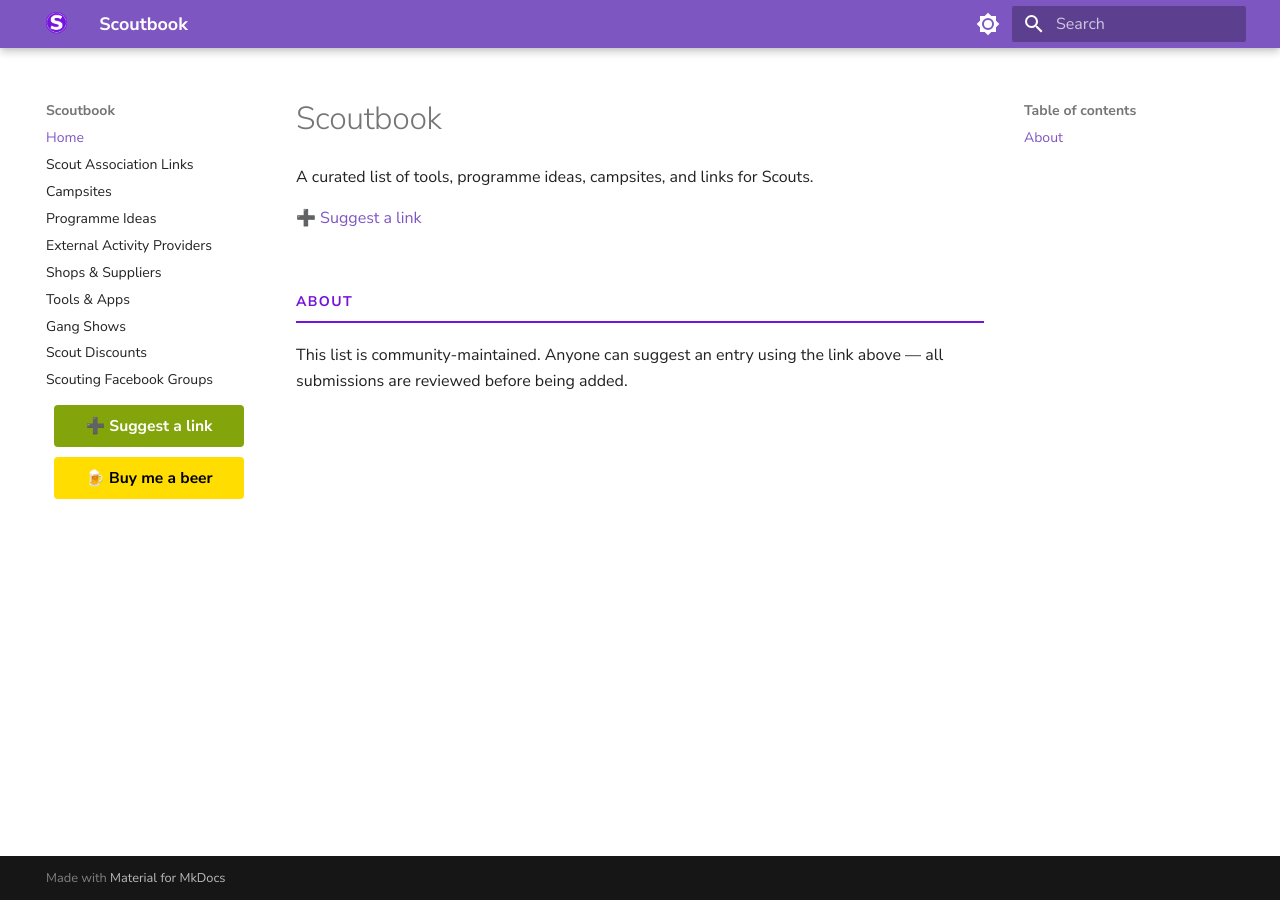
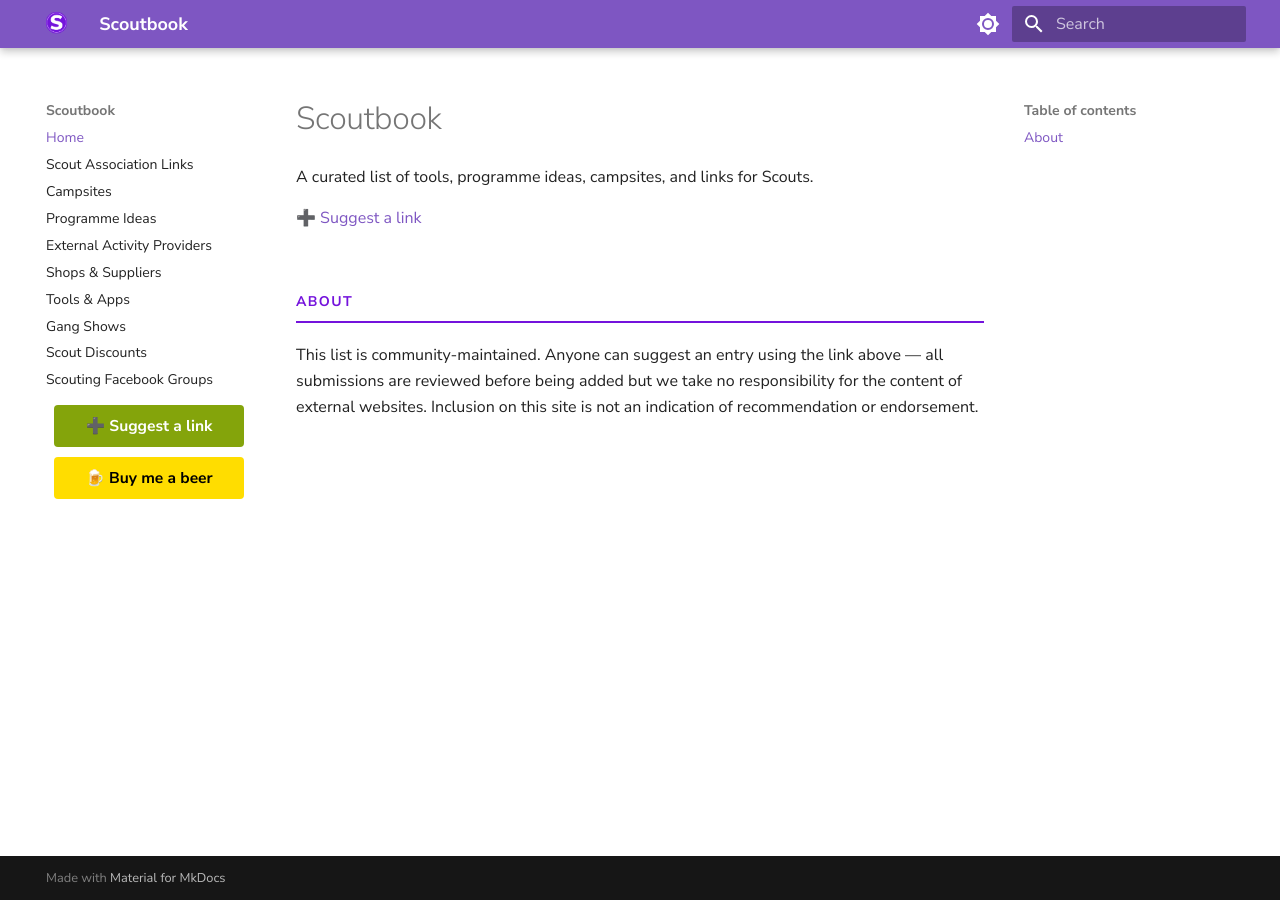
Before and after one commit to krisreynolds/scoutbook, an MkDocs documentation site: the page built from docs/index.md, in a window 1280 px wide. Built offline with MkDocs 1.6.1 and Material for MkDocs 9.7.7, drawn with Linux system fonts in a browser that asks for light colours; some web fonts are replaced.

Commit message:
Update about/disclaimer

```diff
--- a/docs/index.md
+++ b/docs/index.md
@@ -7,4 +7,4 @@
 
 ## About
 
-This list is community-maintained. Anyone can suggest an entry using the link above — all submissions are reviewed before being added.
+This list is community-maintained. Anyone can suggest an entry using the link above — all submissions are reviewed before being added but we take no responsibility for the content of external websites. Inclusion on this site is not an indication of recommendation or endorsement.
```
